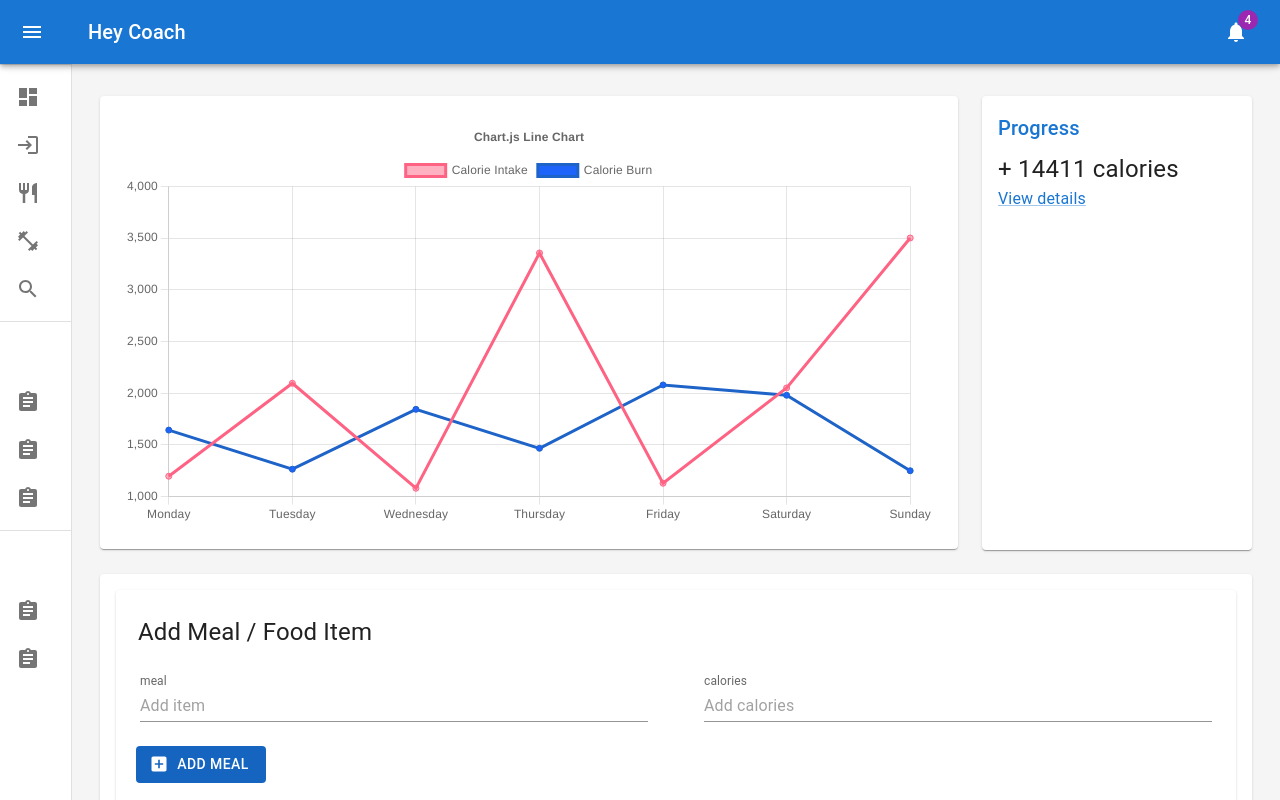
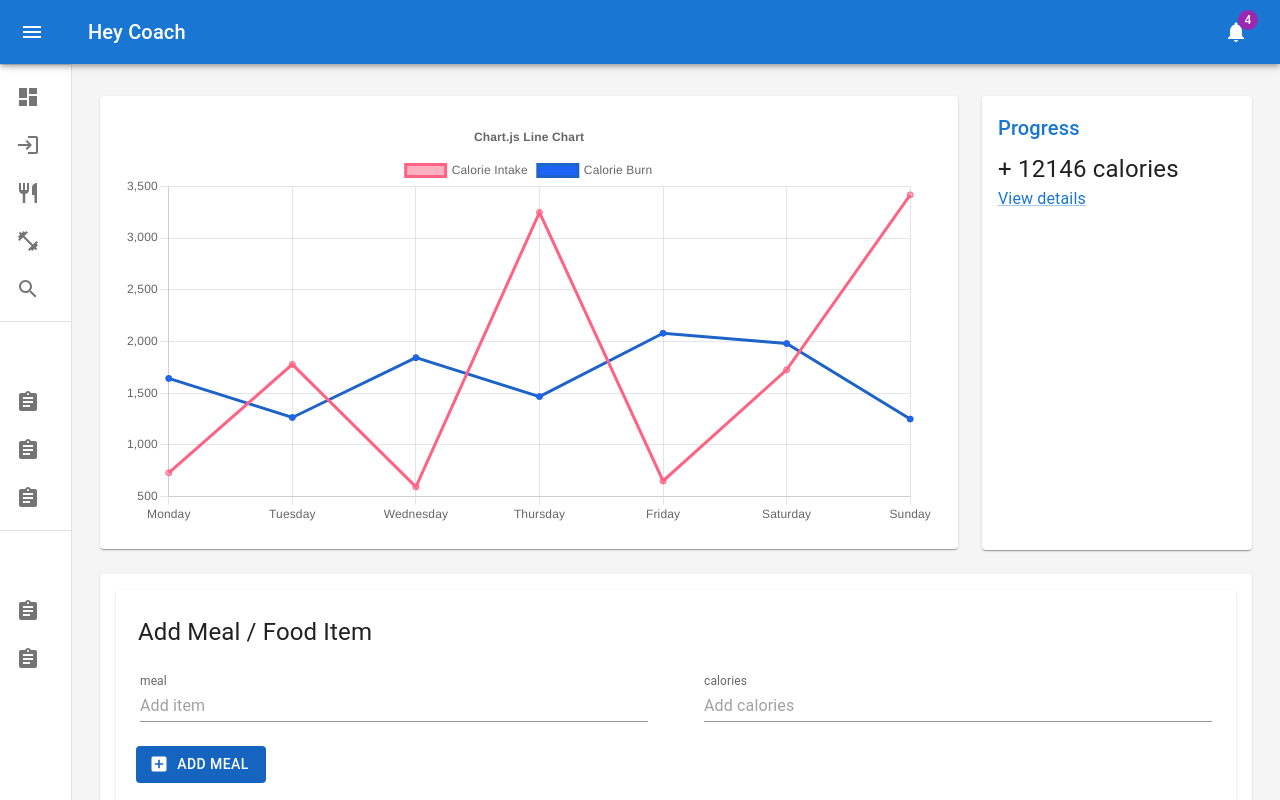
Before and after one commit to joeysaline/calorieTrackerApp418Y, a React (Create React App) app: page / in a window 1280 px wide. Built offline with nearby package versions, Linux system fonts and the light colour scheme.

Commit message:
Update donutz.js

```diff
--- a/src/donut/donutz.js
+++ b/src/donut/donutz.js
@@ -43,7 +43,7 @@ export const data = {
     datasets: [
         {
             label: 'Calorie Intake',
-            data: labels.map(() => faker.datatype.number({ min: 1000, max: 4000 })),
+            data: labels.map(() => faker.datatype.number({ min: 500, max: 4000 })),
             borderColor: 'rgb(255, 99, 132)',
             backgroundColor: 'rgba(255, 99, 132, 0.5)',
         },
```
